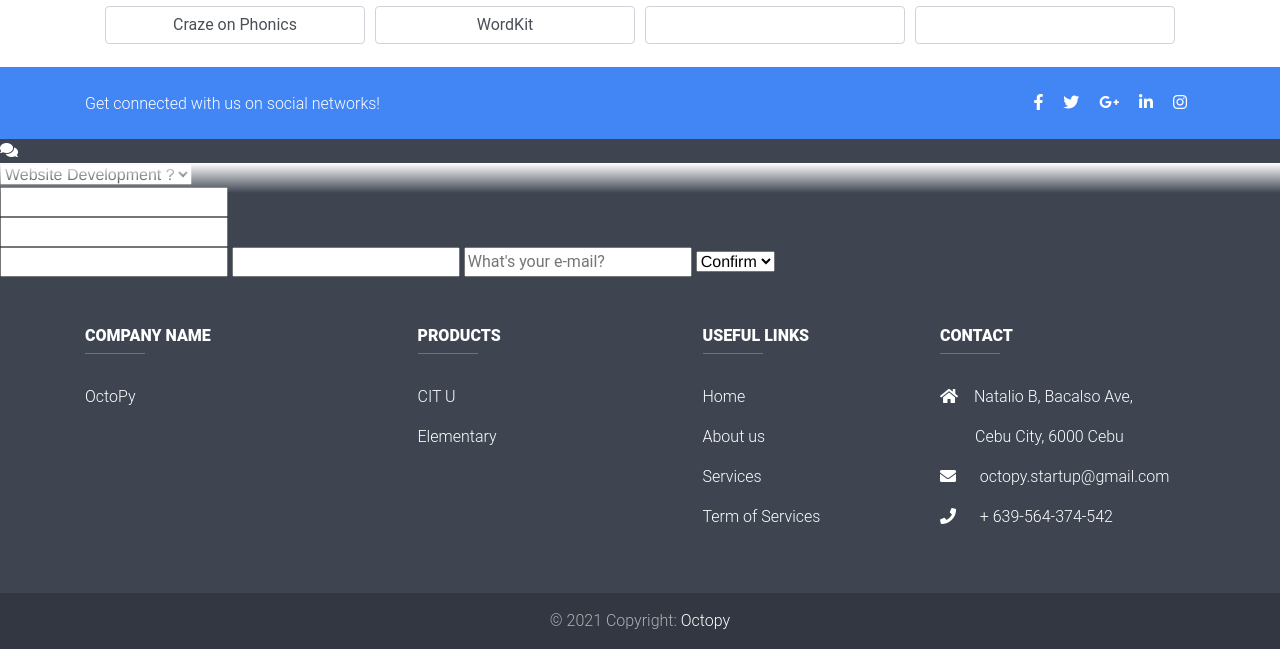
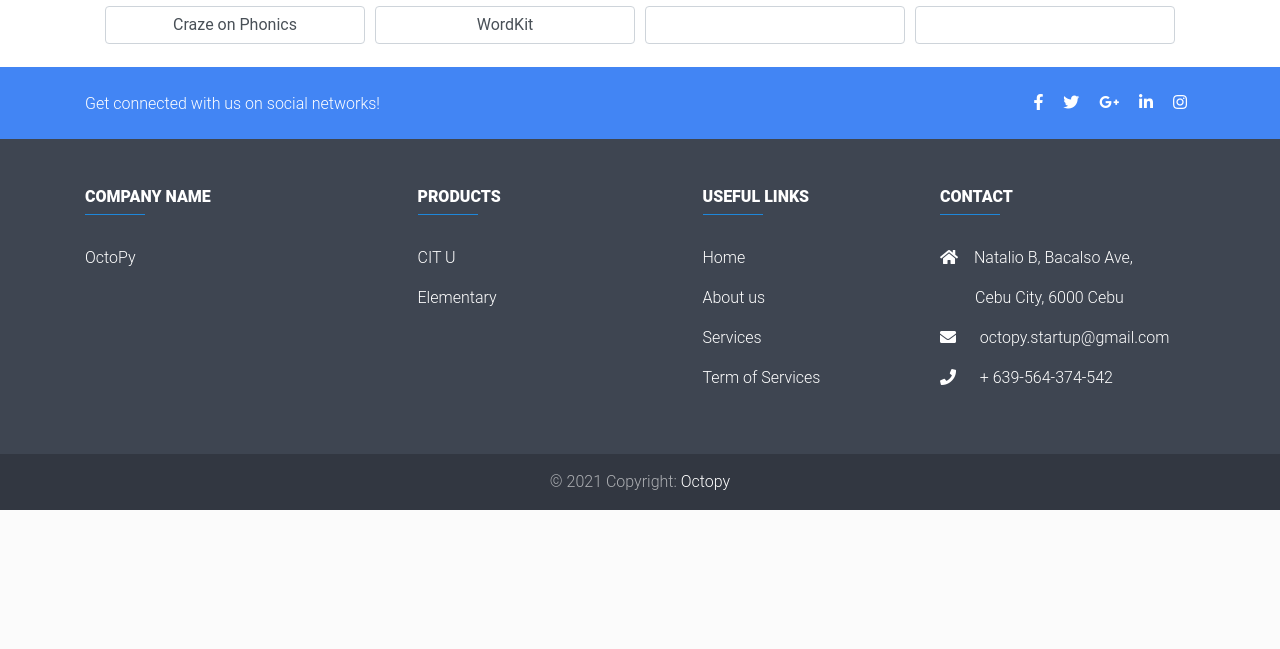
Before and after one commit to kaizerxcx/OctoPy-Web, a Django app: page /youtube in a window 1280 px wide. Shown: the part 1282-1931 px from the top of the page. After the commit the page ends 1792 px from the top, so only its background shows below. Run offline with Django 3.2, Linux system fonts and the light colour scheme; style sheets or scripts are compiled from the project's sources; some libraries are stand-ins or nearby versions.

Commit message:
Chatbot Delete Icon Again

```diff
--- a/OctoPy/user/templates/user/youtube.html
+++ b/OctoPy/user/templates/user/youtube.html
@@ -394,50 +394,6 @@
 			</div>
 
 		</div>
-		<!-- ChatBot -->
-		<div class="chat_icon">
-			<i class="fa fa-comments" aria-hidden="true"></i>
-		</div>
-
-		<div class="chat_box">
-			<div class="conv-form-wrapper">
-				<form action="" method="GET" class="hidden">
-
-					<select data-conv-question="Hello! How can I help you" name="category">
-						<option value="WebDevelopment">Website Development ?</option>
-						<option value="DigitalMarketing">Digital Marketing ?</option>
-					</select>
-
-					<div data-conv-fork="category">
-						<div data-conv-case="WebDevelopment">
-							<input type="text" name="domainName" data-conv-question="Please, tell me your domain name">
-						</div>
-						<div data-conv-case="DigitalMarketing" data-conv-fork="first-question2">
-							<input type="text" name="companyName" data-conv-question="Please, enter your company name">
-						</div>
-					</div>
-
-					<input type="text" name="name" data-conv-question="Please, Enter your name">
-
-					<input type="text" data-conv-question="Hi {name}, <br> It's a pleasure to meet you." data-no-answer="true">
-
-					<input data-conv-question="Enter your e-mail" data-pattern="^[a-zA-Z0-9.!#$%&’*+/=?^_`{|}~-]+@[a-zA-Z0-9-]+\.[a-zA-Z0-9-]+(?:\.[a-zA-Z0-9-]+)*$" type="email" name="email" required placeholder="What's your e-mail?">
-
-					<select data-conv-question="Please Confirm">
-						<option value="Yes">Confirm</option>
-					</select>
-
-				</form>
-			</div>
-		</div>
-
-
-		<!-- ChatBot End -->
-
-
-
-
-
 
 
 
```
